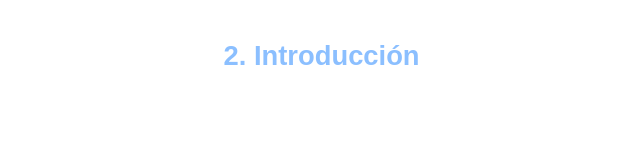
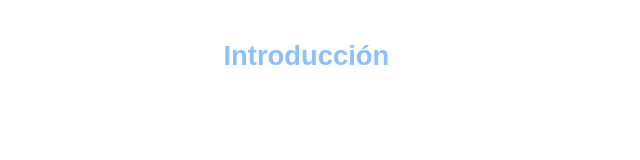
Before and after one commit to EllJarvis/MetodoQuine-McCluskey, a plain HTML site: page introduccion.html in a window 1280 px wide. Shown: the full height of the page, 104-744 px from the left. Drawn offline with Linux system fonts and the light colour scheme; a web font is replaced by a local one.

Commit message:
Detalles en la introducción

```diff
--- a/introduccion.html
+++ b/introduccion.html
@@ -29,7 +29,7 @@
 
 	<section>
 		<h1></h1>
-		<h2><b>2. Introducción</b></h2>
+		<h2><b>Introducción</b></h2>
 		<p class="tag" align="justify">
 
 			En el siglo XIX, lugar clave, aquí fue donde existió un avance destacado en el mundo de las matemáticas, ya que, se descubrieron los sistemas algebraicos. El estudio de estos corresponde a la rama de las matemáticas llamada Álgebra universal. Dicho estudio resulta ser uno de los más abstractos en cuanto a Álgebra elemental se refiere, puesto que, se propone a exponer la comprensión de las propiedades básicas de las operaciones de los números y la integración con el concepto de conjunto. Fue así que, en 1847, el matemático inglés George Boole inventó lo que hoy es conocido como el “Álgebra de Boole” o “Álgebra Booleana”, el cual es una herramienta diseñada para representar proposiciones lógicas de forma algebraica. La invención de funciones booleanas trajo consigo la simplificación de estos, teniendo así, los mapas de Karnaugh o el método “Quine-McCluskey”.
```
Also changed, not shown: objetivo.html (+1 -1 lines).
